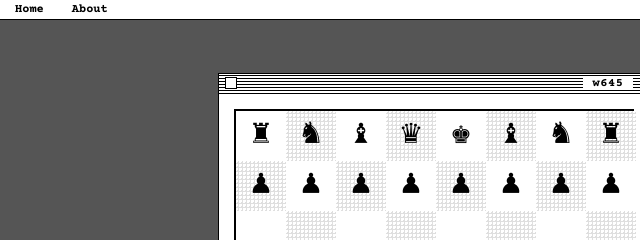
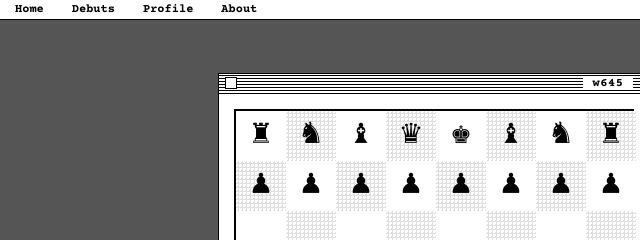
Before and after one commit to thefreak-group/w645-World, a plain HTML site: page w645.html in a window 1280 px wide. Shown: the top 240 px of the page, 32-672 px from the left. Drawn offline with nearby package versions, Linux system fonts and the light colour scheme.

Commit message:
Update w645.html

```diff
--- a/w645.html
+++ b/w645.html
@@ -420,8 +420,10 @@
 <nav class="menu-bar">
     <a class="menu-item apple" href="index.html" title="Главное меню"></a>
     <a class="menu-item" href="index.html">Home</a>
+    <a class="menu-item" href="debuts.html">Debuts</a>
+    <a class="menu-item" href="profile.html">Profile </a>
     <a class="menu-item" href="about.html">About</a>
-</nav>
+    </nav>
 
 <div class="mac-window">
     <div class="title-bar">
```
